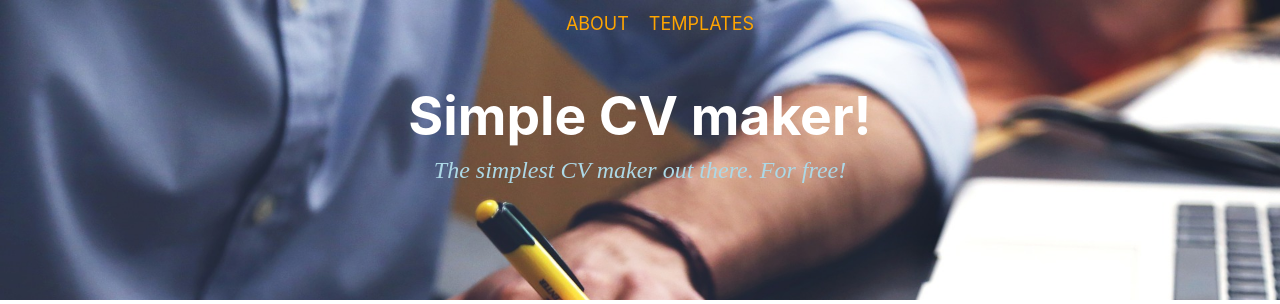
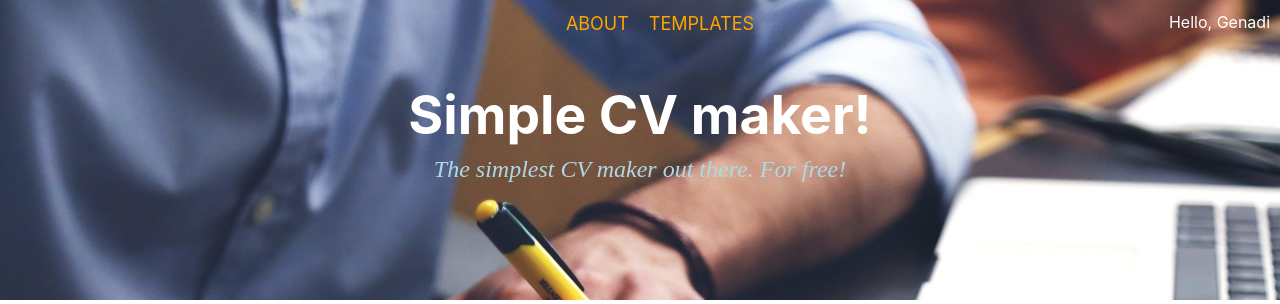
Before and after one commit to Michelle-lele/project0, a Flask app: page / in a window 1280 px wide. Shown: the top 304 px of the page. Run offline with Flask 2, Linux system fonts and the light colour scheme; some libraries are stand-ins or nearby versions.

Commit message:
urls changed, added index route alias, added dummy user greeting

```diff
--- a/application.py
+++ b/application.py
@@ -4,8 +4,11 @@ from flask import Flask, render_template
 app = Flask(__name__)
 
 @app.route("/")
+@app.route("/index.html")
 def index():
-	return render_template("index.html")
+	username = "genadi"
+	username = username.capitalize()
+	return render_template("index.html", username=username)
 
 @app.route("/template-leia.html")
 def template_leia():
--- a/static/css/styles.css
+++ b/static/css/styles.css
@@ -5,6 +5,9 @@
   #top-content {
     background-size: auto 100%;
     height: 300px; }
+
+  #account {
+    display: none; }
 
   #headline h1 {
     font-size: 10pt; } }
@@ -16,16 +19,23 @@
     display: none; } }
 nav {
   text-align: center;
-  text-transform: uppercase;
-  z-index: 3;
-  font-size: large; }
+  z-index: 3; }
   nav ul {
     display: inline-block;
     margin-bottom: 0px; }
   nav li {
     list-style-type: none;
     float: left;
-    padding: 10px; }
+    padding: 10px;
+    font-size: large;
+    text-transform: uppercase; }
+
+#account {
+  color: white;
+  position: absolute;
+  top: 0;
+  right: 0;
+  margin: 10px; }
 
 nav a, a:hover, #home i:hover {
   color: orange; }
--- a/static/sass/styles.scss
+++ b/static/sass/styles.scss
@@ -8,11 +8,14 @@ $templates_style: orange;
 	}
 }
 
-
 @media only screen and (max-width: 700px){
 	#top-content{
 		background-size: auto 100%;
 		height: 300px;
+	}
+
+	#account {
+		display: none;
 	}
 
 	#headline h1{
@@ -32,9 +35,7 @@ $templates_style: orange;
 
 nav {
 	text-align: center;
-	text-transform: uppercase;
 	z-index: 3;
-	font-size: large;
 
 	ul {
 		display: inline-block;
@@ -45,9 +46,19 @@ nav {
 		list-style-type: none;
 		float: left;
 		padding: 10px;
+		font-size: large;
+		text-transform: uppercase;
 	}
 
 }
+
+#account {
+		color: white;
+		position: absolute;
+		top: 0;
+		right: 0;
+		margin: 10px;
+	}
 
 nav a, a:hover, #home i:hover{
 	color: $nav_color;
--- a/templates/index.html
+++ b/templates/index.html
@@ -18,6 +18,12 @@
 		    			<li><a href="#about">About</a></li>
 		    			<li><a href="#templates">Templates</a></li>
 		    		</ul>
+		    		<span id="account">{% if username %}
+					    Hello, {{ username }}
+					    {% else %}
+					    Hello!
+					    {% endif %}
+					</span>
 		    	</nav>
 		    <div id="headline">
 		        <h1>Simple CV maker!</h1>
--- a/templates/template-jbond.html
+++ b/templates/template-jbond.html
@@ -36,7 +36,7 @@
 				<span class="template_nav">
 					<a href="template-leia.html">Princess Leia</a>
 					<i class="fas fa-chevron-left fa-lg"></i>
-					<a href="index.html#templates">Templates</a>
+					<a href="/#templates">Templates</a>
 					<i class="fas fa-chevron-right fa-lg"></i>
 					<a href="template-shrek.html">Shrek</a>
 				</span>
--- a/templates/template-leia.html
+++ b/templates/template-leia.html
@@ -223,7 +223,7 @@
 				<span class="template_nav">
 					<a href="template-jbond.html">James Bond</a>
 					<i class="fas fa-chevron-left fa-lg"></i>
-					<a href="index.html#templates">Templates</a>
+					<a href="/#templates">Templates</a>
 					<i class="fas fa-chevron-right fa-lg"></i>
 					<a href="template-shrek.html">Shrek</a>
 				</span>
--- a/templates/template-shrek.html
+++ b/templates/template-shrek.html
@@ -51,7 +51,7 @@
 				<span class="template_nav">
 					<a href="template-leia.html">Princess Leia</a>
 					<i class="fas fa-chevron-left fa-lg"></i>
-					<a href="index.html#templates">Templates</a>
+					<a href="/#templates">Templates</a>
 					<i class="fas fa-chevron-right fa-lg"></i>
 					<a href="template-jbond.html">James Bond</a>
 				</span>
```
Also changed, not shown: 3 other files.
